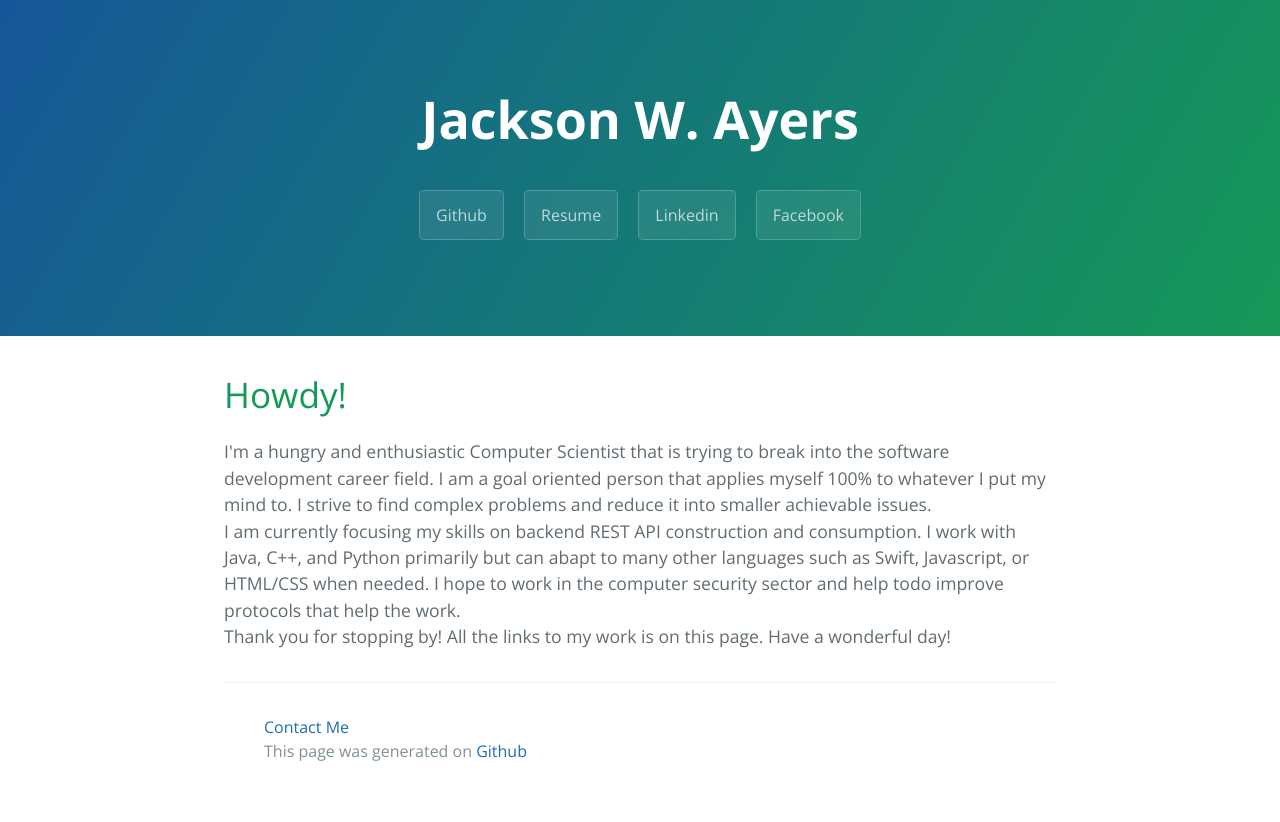
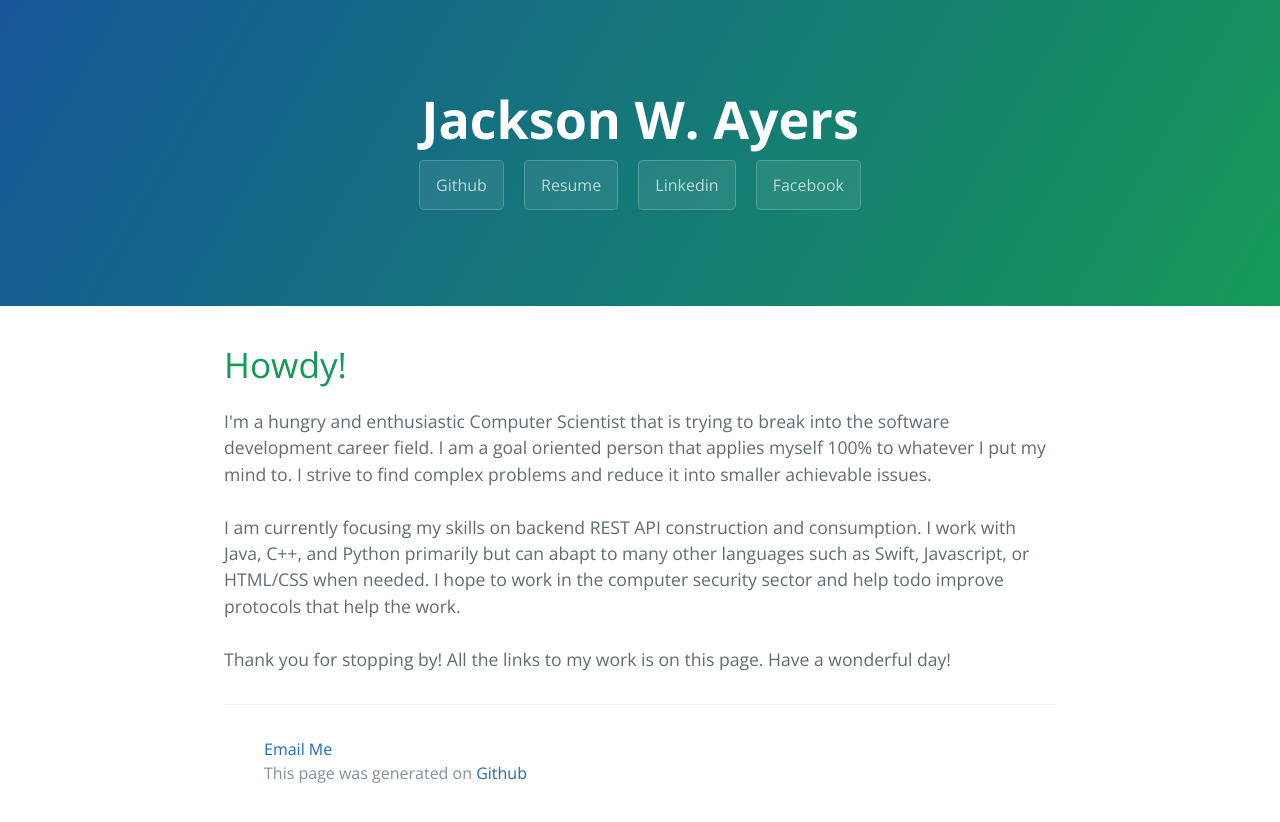
Before and after one commit to ayerswj/ayerswj.github.io, a Jekyll site: the page built from index.html, in a window 1280 px wide. Shown: the top 822 px of the page. Built offline with Jekyll 4.4.1, drawn with Linux system fonts in a browser that asks for light colours; the repository's description, which GitHub fills in, is left out.

Commit message:
reformat

```diff
--- a/_layouts/default.html
+++ b/_layouts/default.html
@@ -23,7 +23,6 @@
   <body>
     <header class="page-header" role="banner">
       <h1 class="project-name">{{ page.title | default: site.title | default: site.github.repository_name }}</h1>
-      <h2 class="project-tagline">{{ page.description | default: site.description | default: site.github.project_tagline }}</h2>
       {% if site.github.is_project_page %}
         <a href="{{ site.github.repository_url }}" class="btn">View on GitHub</a>
       {% endif %}
@@ -44,7 +43,7 @@
           <span class="site-footer-owner"><a href="{{ site.github.repository_url }}">{{ site.github.repository_name }}</a> is maintained by <a href="{{ site.github.owner_url }}">{{ site.github.owner_name }}</a>.</span>
         {% endif %}
         <ul>
-        <span class="site-footer-contact"><a href="ayerswjackson@gmail.com">Contact Me</a></span><br>
+        <span class="site-footer-contact"><a href="ayerswjackson@gmail.com">Email Me</a></span><br>
         <span class="site-footer-credits">This page was generated on <a href="https://github.com/ayerswj">Github</a></span>
         </ul>
       </footer>
--- a/index.html
+++ b/index.html
@@ -9,9 +9,9 @@ title: Jackson W. Ayers
 				software development career field.  I am a goal oriented person that applies myself 100% to
 				whatever I put my mind to.  I strive to find complex problems and reduce it into smaller
 				achievable issues.
-				<br> I am currently focusing my skills on backend REST API construction and consumption.
+				<br><br>I am currently focusing my skills on backend REST API construction and consumption.
 				I work with Java, C++, and Python primarily but can abapt to many other languages such as
 				Swift, Javascript, or HTML/CSS when needed.  I hope to work in the computer security sector and help todo
 				improve protocols that help the work.
-				<br> Thank you for stopping by! All the links to my work is on this page.  Have a wonderful day!
+				<br><br> Thank you for stopping by! All the links to my work is on this page.  Have a wonderful day!
 		</div>
```
